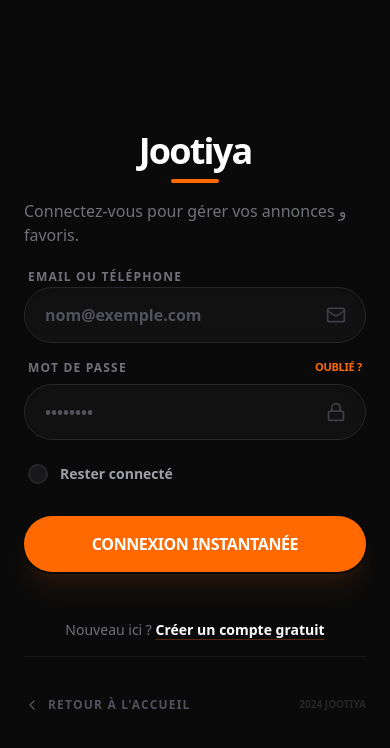
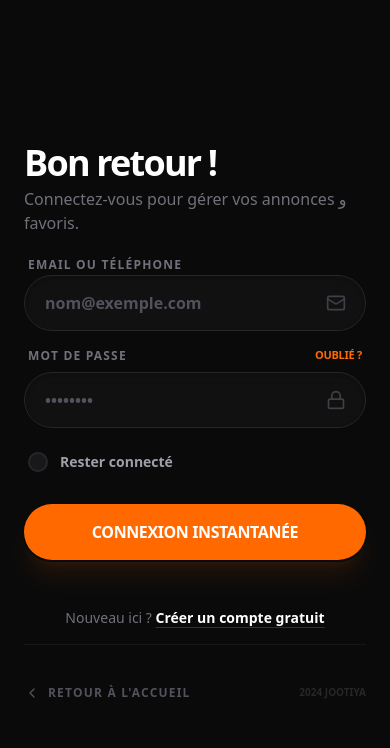
Before and after one commit to jootiyasarl/jootiya, a Next.js app: page /login in a window 390 px wide. Shown: the top 748 px of the page. Built offline with nearby package versions, Linux system fonts and the light colour scheme; no server answers.

Commit message:
style: final fix for white bar on login page using fixed positioning and overflow control

```diff
--- a/src/app/login/page.tsx
+++ b/src/app/login/page.tsx
@@ -110,14 +110,8 @@ export default async function LoginPage({ searchParams }: LoginPageProps) {
       {/* Right Side: Clean Login Form */}
       <div className="w-full lg:w-1/2 bg-[#0a0a0a] flex items-center justify-center p-6 sm:p-12 relative h-full overflow-hidden">
         <div className="w-full max-w-sm space-y-4 relative z-10">
-          {/* Mobile Logo */}
-          <div className="lg:hidden text-center space-y-2 mb-4">
-            <h1 className="text-4xl font-black text-white tracking-tighter">Jootiya</h1>
-            <div className="h-1 w-12 bg-orange-500 mx-auto rounded-full" />
-          </div>
-
           <div className="space-y-1">
-            <h1 className="hidden lg:block text-4xl font-black text-white tracking-tighter">
+            <h1 className="text-4xl font-black text-white tracking-tighter">
               Bon retour !
             </h1>
             <p className="text-zinc-500 font-medium">
```
